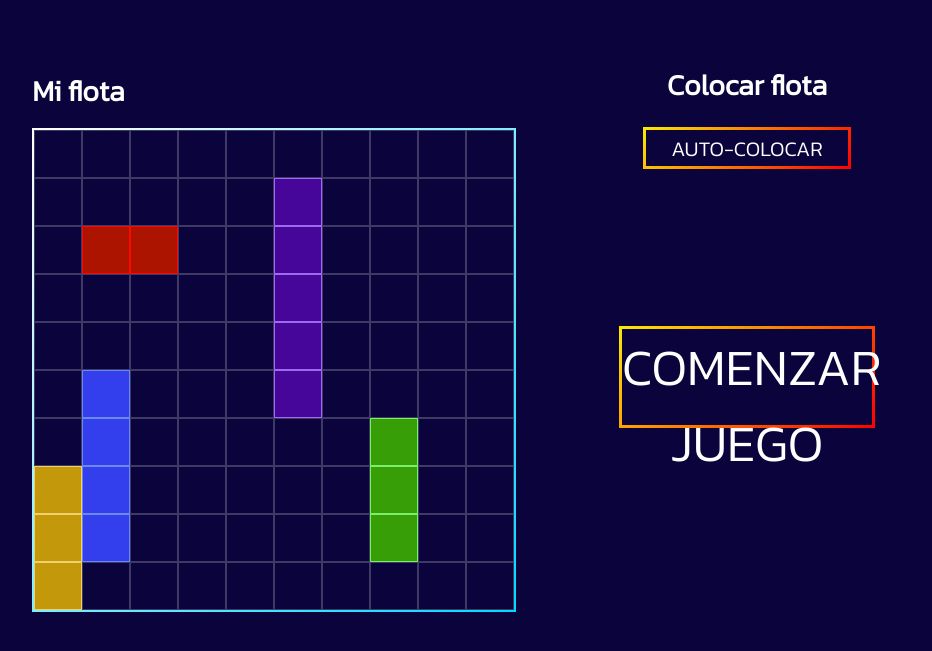
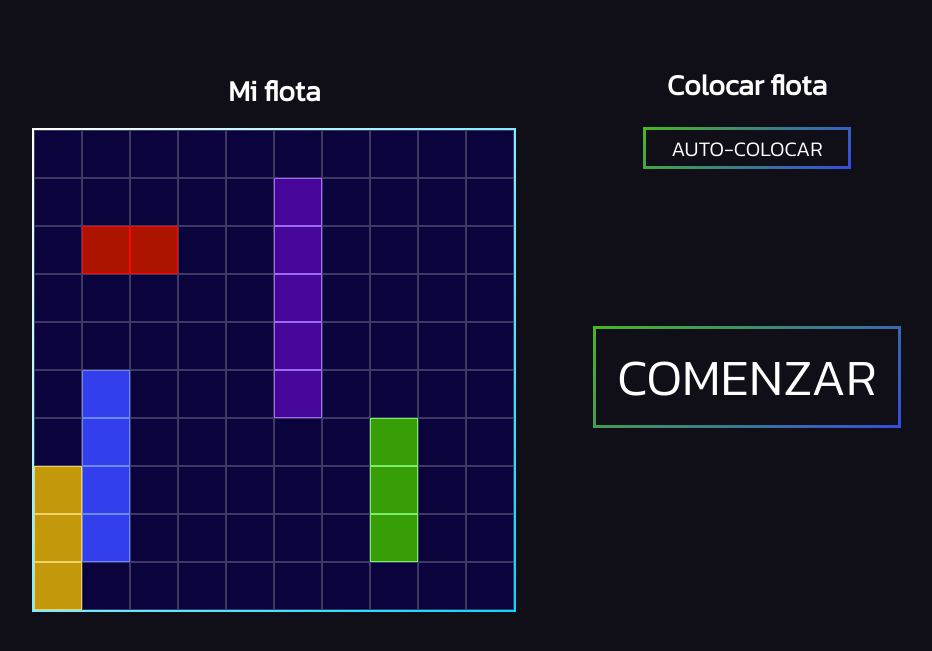
Before and after one commit to LaVieja1/battleship2023, a website built with webpack: page dist/index.html in a window 1280 px wide. Both pictures are taken after a click on the button "AUTO-COLOCAR". Shown: the part 179-830 px from the top of the page, without its empty margins (109-1041 px from the left). Built offline with nearby package versions, Linux system fonts and the light colour scheme.

Commit message:
Cambiados unos colores

```diff
--- a/dist/index.html
+++ b/dist/index.html
@@ -41,7 +41,7 @@
         <span class="fleet-info show">Arrastrar y colocar (Doble click para rotar)</span>
         <div class="fleet-draggable"></div>
         <!-- COMENZAR JUEGO -->
-        <button class="start">Comenzar Juego</button>
+        <button class="start">Comenzar</button>
       </div>
     </div>
     <div class="info-container">
--- a/dist/style.css
+++ b/dist/style.css
@@ -2,15 +2,15 @@
 
 :root {
     /* BACKGROUND */
-    --bg-color: #0b043c;
+    --bg-color: #100f18;
     --shadow-size: 0px 0px 5px 0px;
     /* TEXT */
-    --text-color1: #65b83f;
+    --text-color1: #287e00;
     --text-color2: #ffffff;
     /* GRID */
     --grid-color: #0b043c;
     --grid-border1: linear-gradient(-45deg, #00d9ff, #ffffff);
-    --grid-border2: linear-gradient(-45deg, #ff0000, #fae900);
+    --grid-border2: linear-gradient(-45deg, #344ddd, #47b625);
     /* CELLS */
     --cell-color-bg: #00c1fc;
     --cell-color-hover: #ff0000;
@@ -230,6 +230,7 @@ a:hover {
     font-size: 1rem;
     margin: 0 0 0.5rem 0;
     color: var(--text-color2);
+    text-align: center;
 }
 
 .grid-cell {
@@ -395,7 +396,7 @@ a:hover {
     visibility: hidden;
     opacity: 0;
     transition: opacity 2s ease;
-    width: 5em;
+    width: 6em;
     height: 2em;
     font-size: 3.5rem;
 }
```
